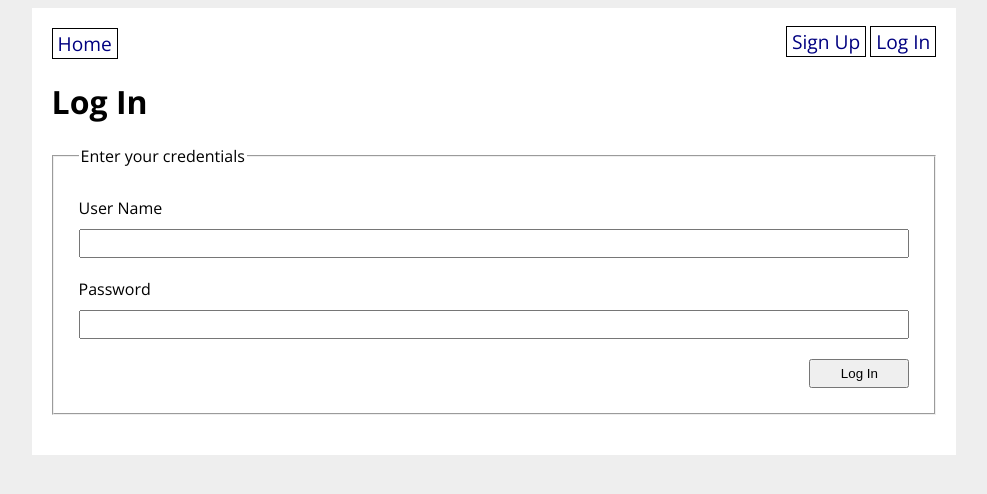
After one commit to tristann3/BEW-1.2, a Flask app: page /login in a window 1280 px wide. The commit adds this page. Shown: the top 494 px of the page, without its empty margins (146-1133 px from the left). Run offline with Flask 2, Linux system fonts and the light colour scheme.

Commit message:
[ADD] Users can login, stores and items now display who created it

```diff
--- a/forms-homework/grocery_app/forms.py
+++ b/forms-homework/grocery_app/forms.py
@@ -1,20 +1,40 @@
 from flask_wtf import FlaskForm
-from wtforms import StringField, DateField, SelectField, SubmitField, FloatField
+from wtforms import StringField, DateField, SelectField, SubmitField, FloatField, PasswordField
 from wtforms.ext.sqlalchemy.fields import QuerySelectField
-from wtforms.validators import DataRequired, Length, URL
-from grocery_app.models import ItemCategory, GroceryStore, GroceryItem
+from wtforms.validators import DataRequired, Length, ValidationError, URL
+from grocery_app.models import ItemCategory, GroceryStore, GroceryItem, User
 
 class GroceryStoreForm(FlaskForm):
-    """Form for adding/updating a GroceryStore."""
+    ''' Form for adding/updating a GroceryStore '''
     title = StringField('Title', validators=[DataRequired(), Length(min=3, max=80)])
     address = StringField('Address', validators=[DataRequired(), Length(min=3, max=150)])
     submit = SubmitField('Submit')
 
 class GroceryItemForm(FlaskForm):
-    """Form for adding/updating a GroceryItem."""
+    ''' Form for adding/updating a GroceryItem '''
     name = StringField('Name', validators=[DataRequired(), Length(min=3, max=80)])
     price = FloatField('Price', validators=[DataRequired()])
     category = SelectField('Category', choices=ItemCategory.choices())
     photo_url = StringField('Photo', validators=[DataRequired(), Length(min=3, max=80)])
     store = QuerySelectField('Store', query_factory=lambda: GroceryStore.query)
     submit = SubmitField('Submit')
+
+class SignUpForm(FlaskForm):
+    ''' Form for adding a User '''
+    username = StringField('User Name',
+        validators=[DataRequired(), Length(min=3, max=50)])
+    password = PasswordField('Password', validators=[DataRequired()])
+    submit = SubmitField('Sign Up')
+
+    def validate_username(self, username):
+        user = User.query.filter_by(username=username.data).first()
+        if user:
+            raise ValidationError('That username is taken. Please choose a different one.')
+
+
+class LoginForm(FlaskForm):
+    ''' Form for logging in a User '''
+    username = StringField('User Name',
+        validators=[DataRequired(), Length(min=3, max=50)])
+    password = PasswordField('Password', validators=[DataRequired()])
+    submit = SubmitField('Log In')
--- a/forms-homework/grocery_app/routes.py
+++ b/forms-homework/grocery_app/routes.py
@@ -1,15 +1,20 @@
 from flask import Blueprint, request, render_template, redirect, url_for, flash
+from flask_login import login_user, logout_user, login_required, current_user
 from datetime import date, datetime
-from grocery_app.models import GroceryStore, GroceryItem
-from grocery_app.forms import GroceryStoreForm, GroceryItemForm
+
+from grocery_app.models import GroceryStore, GroceryItem, User
+from grocery_app.forms import GroceryStoreForm, GroceryItemForm, SignUpForm, LoginForm
+from grocery_app import bcrypt
+
 
 # Import app and db from events_app package so that we can run app
 from grocery_app import app, db
 
 main = Blueprint("main", __name__)
+auth = Blueprint("auth", __name__)
 
 ##########################################
-#           Routes                       #
+#           Main Routes                  #
 ##########################################
 
 @main.route('/')
@@ -19,6 +24,7 @@ def homepage():
     return render_template('home.html', all_stores=all_stores)
 
 @main.route('/new_store', methods=['GET', 'POST'])
+@login_required
 def new_store():
     '''Route to deliver form inputs for user to enter a new store'''
     form = GroceryStoreForm()
@@ -27,6 +33,7 @@ def new_store():
       new_store = GroceryStore(
         title = form.title.data,
         address = form.address.data,
+        created_by = current_user,
       )
       db.session.add(new_store)
       db.session.commit()
@@ -37,6 +44,7 @@ def new_store():
     return render_template('new_store.html', form=form)
 
 @main.route('/new_item', methods=['GET', 'POST'])
+@login_required
 def new_item():
     '''Route to deliver form inputs for user to enter a new item'''
     form = GroceryItemForm()
@@ -47,7 +55,8 @@ def new_item():
         price = form.price.data,
         category = form.category.data,
         photo_url = form.photo_url.data,
-        store = form.store.data
+        store = form.store.data,
+        created_by = current_user,
       )
       db.session.add(new_item)
       db.session.commit()
@@ -58,6 +67,7 @@ def new_item():
     return render_template('new_item.html', form=form)
 
 @main.route('/store/<store_id>', methods=['GET', 'POST'])
+@login_required
 def store_detail(store_id):
     '''Route to deliver store details by ID'''
     store = GroceryStore.query.get(store_id)
@@ -76,6 +86,7 @@ def store_detail(store_id):
     return render_template('store_detail.html', store=store, form=form)
 
 @main.route('/item/<item_id>', methods=['GET', 'POST'])
+@login_required
 def item_detail(item_id):
     '''Route to deliver item details by ID'''
     item = GroceryItem.query.get(item_id)
@@ -93,3 +104,42 @@ def item_detail(item_id):
       db.session.commit()
 
     return render_template('item_detail.html', item=item, form=form)
+
+##########################################
+#           Auth Routes                  #
+##########################################
+
+@auth.route('/signup', methods=['GET', 'POST'])
+def signup():
+    '''Route to let a user make an account'''
+    form = SignUpForm()
+    if form.validate_on_submit():
+        hashed_password = bcrypt.generate_password_hash(form.password.data).decode('utf-8')
+        user = User(
+            username=form.username.data,
+            password=hashed_password
+        )
+        db.session.add(user)
+        db.session.commit()
+        flash('Account Created.')
+        return redirect(url_for('auth.login'))
+    return render_template('signup.html', form=form)
+
+
+@auth.route('/login', methods=['GET', 'POST'])
+def login():
+    '''Route to let a user login'''
+    form = LoginForm()
+    if form.validate_on_submit():
+        user = User.query.filter_by(username=form.username.data).first()
+        if user and bcrypt.check_password_hash(user.password, form.password.data):
+            login_user(user, remember=True)
+            next_page = request.args.get('next')
+            return redirect(next_page if next_page else url_for('main.homepage'))
+    return render_template('login.html', form=form)
+
+@auth.route('/logout')
+def logout():
+    '''Route to let a user logout'''
+    logout_user()
+    return redirect(url_for('main.homepage'))
--- a/forms-homework/grocery_app/templates/base.html
+++ b/forms-homework/grocery_app/templates/base.html
@@ -2,9 +2,12 @@
 <html>
   <head>
     <title>Grocery Store Tracker</title>
-        <link rel="stylesheet" href="/static/style.css">
-        <link rel="preconnect" href="https://fonts.gstatic.com">
-        <link href="https://fonts.googleapis.com/css2?family=Open+Sans:wght@400;700&display=swap" rel="stylesheet">
+    <link rel="stylesheet" href="/static/style.css" />
+    <link rel="preconnect" href="https://fonts.gstatic.com" />
+    <link
+      href="https://fonts.googleapis.com/css2?family=Open+Sans:wght@400;700&display=swap"
+      rel="stylesheet"
+    />
   </head>
   <body>
     <div id="content">
@@ -14,8 +17,17 @@
       <nav>
         <a href="/">Home</a>
         <div>
+          {% if current_user.is_authenticated %}
+          <p>You are logged in as {{ current_user.username }}</p>
           <a href="/new_store">New Store</a>
           <a href="/new_item">New Item</a>
+          <a href="/logout">Log Out</a>
+
+          {% else %}
+
+          <a href="/signup">Sign Up</a>
+          <a href="/login">Log In</a>
+          {% endif %}
         </div>
       </nav>
       {% block content %}{% endblock %}
--- /dev/null
+++ b/forms-homework/grocery_app/templates/login.html
@@ -0,0 +1,28 @@
+{% extends 'base.html' %} {% block content %}
+
+<h1>Log In</h1>
+
+<form action="/login" method="POST">
+  {{ form.csrf_token }}
+  <fieldset>
+    <legend>Enter your credentials</legend>
+
+    {{ form.username.label }} {{ form.username }}
+    <ul>
+      {% for error in form.username.errors %}
+      <li class="error">{{ error }}</li>
+      {% endfor %}
+    </ul>
+
+    {{ form.password.label }} {{ form.password }}
+    <ul>
+      {% for error in form.password.errors %}
+      <li class="error">{{ error }}</li>
+      {% endfor %}
+    </ul>
+
+    {{ form.submit }}
+  </fieldset>
+</form>
+
+{% endblock %}
```
Also changed, not shown: forms-homework/grocery_app/__init__.py (+23 -1 lines), forms-homework/grocery_app/models.py (+16 -2 lines), forms-homework/grocery_app/templates/item_detail.html (+15 -25 lines), forms-homework/grocery_app/templates/signup.html (added, +26 -0 lines), forms-homework/grocery_app/templates/store_detail.html (+13 -15 lines), forms-homework/grocery_app/database.db. Lines whose indentation alone changed are shown as unchanged.
